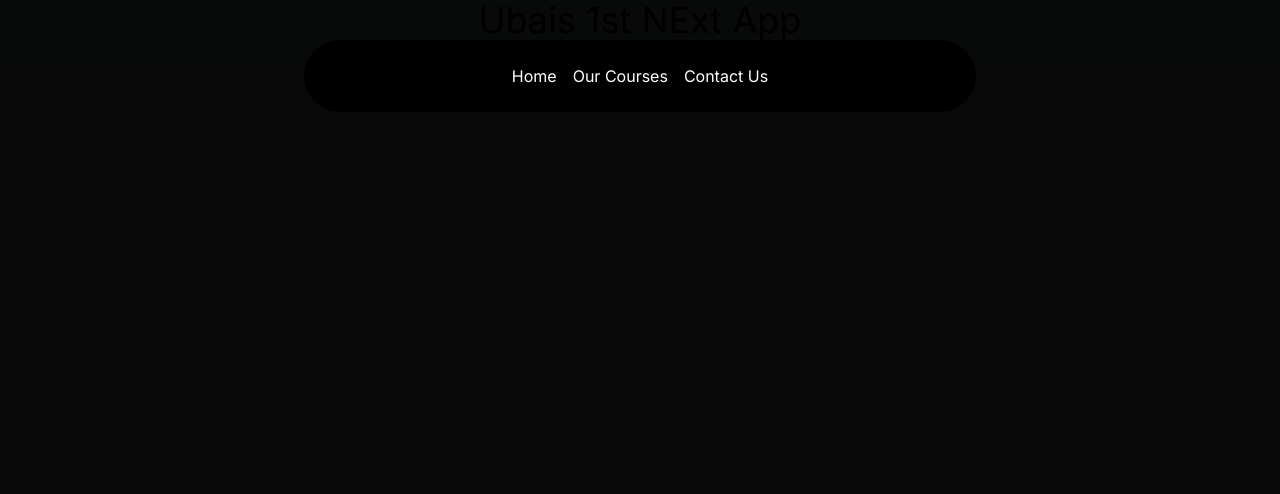
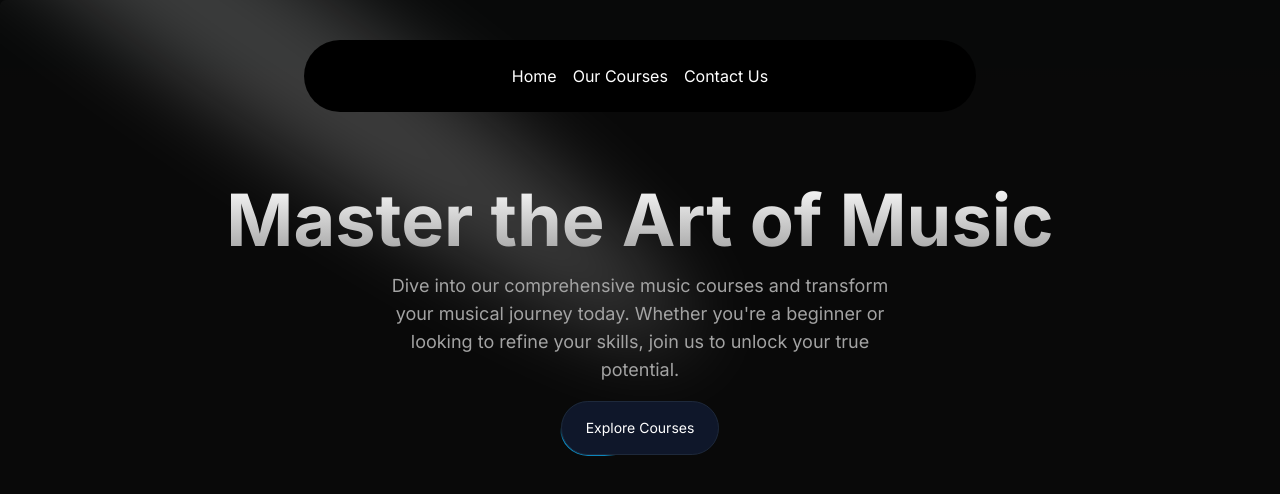
Before and after one commit to Ubais88/art_of_music-nextjs, a Next.js app: page / in a window 1280 px wide. Shown: the top 494 px of the page. Built offline with nearby package versions, Linux system fonts and the light colour scheme.

Commit message:
hero Section added

```diff
--- a/src/app/page.tsx
+++ b/src/app/page.tsx
@@ -1,9 +1,10 @@
+import HeroSection from '@/components/HeroSection'
 import React from 'react'
 
 const page = () => {
   return (
     <main className='min-h-screen bg-black/[0.96] antialiased bg-grid-white/[0.02]'>
-      <div className='text-4xl text-center'>Ubais 1st NExt App</div>
+      <HeroSection/>
     </main>
   )
 }
--- /dev/null
+++ b/src/components/HeroSection.tsx
@@ -0,0 +1,37 @@
+import Link from "next/link";
+import React from "react";
+import { Spotlight } from "./ui/Spotlight";
+import { Button } from "./ui/moving-border";
+
+const HeroSection = () => {
+  return (
+    <div className="h-auto md:h-[40rem] w-full rounded-md flex flex-col items-center justify-center relative overflow-hidden mx-auto py-10 md:py-0">
+      <Spotlight
+        className="-top-40 left-0 md:left-60 md:-top-20"
+        fill="white"
+      />
+      <div className="p-4 relative z-10 w-full text-center">
+        <h1 className="mt-20 md:mt-0 text-4xl md:text-7xl font-bold bg-clip-text text-transparent bg-gradient-to-b from-neutral-50 to-neutral-400">
+          Master the Art of Music
+        </h1>
+        <p className="mt-4 font-normal text-base md:text-lg text-neutral-400 max-w-lg mx-auto">
+          Dive into our comprehensive music courses and transform your musical
+          journey today. Whether you're a beginner or looking to refine your
+          skills, join us to unlock your true potential.
+        </p>
+        <div className="mt-4">
+          <Link href={"/courses"}>
+            <Button
+              borderRadius="1.75rem"
+              className="bg-white dark:bg-slate-900 text-black dark:text-white border-neutral-200 dark:border-slate-800"
+            >
+              Explore Courses
+            </Button>
+          </Link>
+        </div>
+      </div>
+    </div>
+  );
+};
+
+export default HeroSection;
--- /dev/null
+++ b/src/components/ui/Spotlight.tsx
@@ -0,0 +1,56 @@
+import React from "react";
+import { cn } from "@/utils/cn";
+
+type SpotlightProps = {
+  className?: string;
+  fill?: string;
+};
+
+export const Spotlight = ({ className, fill }: SpotlightProps) => {
+  return (
+    <svg
+      className={cn(
+        "animate-spotlight pointer-events-none absolute z-[1]  h-[169%] w-[138%] lg:w-[84%] opacity-0",
+        className
+      )}
+      xmlns="http://www.w3.org/2000/svg"
+      viewBox="0 0 3787 2842"
+      fill="none"
+    >
+      <g filter="url(#filter)">
+        <ellipse
+          cx="1924.71"
+          cy="273.501"
+          rx="1924.71"
+          ry="273.501"
+          transform="matrix(-0.822377 -0.568943 -0.568943 0.822377 3631.88 2291.09)"
+          fill={fill || "white"}
+          fillOpacity="0.21"
+        ></ellipse>
+      </g>
+      <defs>
+        <filter
+          id="filter"
+          x="0.860352"
+          y="0.838989"
+          width="3785.16"
+          height="2840.26"
+          filterUnits="userSpaceOnUse"
+          colorInterpolationFilters="sRGB"
+        >
+          <feFlood floodOpacity="0" result="BackgroundImageFix"></feFlood>
+          <feBlend
+            mode="normal"
+            in="SourceGraphic"
+            in2="BackgroundImageFix"
+            result="shape"
+          ></feBlend>
+          <feGaussianBlur
+            stdDeviation="151"
+            result="effect1_foregroundBlur_1065_8"
+          ></feGaussianBlur>
+        </filter>
+      </defs>
+    </svg>
+  );
+};
--- /dev/null
+++ b/src/components/ui/moving-border.tsx
@@ -0,0 +1,139 @@
+"use client";
+import React from "react";
+import {
+  motion,
+  useAnimationFrame,
+  useMotionTemplate,
+  useMotionValue,
+  useTransform,
+} from "framer-motion";
+import { useRef } from "react";
+import { cn } from "@/utils/cn";
+
+export function Button({
+  borderRadius = "1.75rem",
+  children,
+  as: Component = "button",
+  containerClassName,
+  borderClassName,
+  duration,
+  className,
+  ...otherProps
+}: {
+  borderRadius?: string;
+  children: React.ReactNode;
+  as?: any;
+  containerClassName?: string;
+  borderClassName?: string;
+  duration?: number;
+  className?: string;
+  [key: string]: any;
+}) {
+  return (
+    <Component
+      className={cn(
+        "bg-transparent relative text-xl  h-14 w-40 p-[1px] overflow-hidden ",
+        containerClassName
+      )}
+      style={{
+        borderRadius: borderRadius,
+      }}
+      {...otherProps}
+    >
+      <div
+        className="absolute inset-0"
+        style={{ borderRadius: `calc(${borderRadius} * 0.96)` }}
+      >
+        <MovingBorder duration={duration} rx="30%" ry="30%">
+          <div
+            className={cn(
+              "h-20 w-20 opacity-[0.8] bg-[radial-gradient(var(--sky-500)_40%,transparent_60%)]",
+              borderClassName
+            )}
+          />
+        </MovingBorder>
+      </div>
+
+      <div
+        className={cn(
+          "relative bg-slate-900/[0.8] border border-slate-800 backdrop-blur-xl text-white flex items-center justify-center w-full h-full text-sm antialiased",
+          className
+        )}
+        style={{
+          borderRadius: `calc(${borderRadius} * 0.96)`,
+        }}
+      >
+        {children}
+      </div>
+    </Component>
+  );
+}
+
+export const MovingBorder = ({
+  children,
+  duration = 2000,
+  rx,
+  ry,
+  ...otherProps
+}: {
+  children: React.ReactNode;
+  duration?: number;
+  rx?: string;
+  ry?: string;
+  [key: string]: any;
+}) => {
+  const pathRef = useRef<any>();
+  const progress = useMotionValue<number>(0);
+
+  useAnimationFrame((time) => {
+    const length = pathRef.current?.getTotalLength();
+    if (length) {
+      const pxPerMillisecond = length / duration;
+      progress.set((time * pxPerMillisecond) % length);
+    }
+  });
+
+  const x = useTransform(
+    progress,
+    (val) => pathRef.current?.getPointAtLength(val).x
+  );
+  const y = useTransform(
+    progress,
+    (val) => pathRef.current?.getPointAtLength(val).y
+  );
+
+  const transform = useMotionTemplate`translateX(${x}px) translateY(${y}px) translateX(-50%) translateY(-50%)`;
+
+  return (
+    <>
+      <svg
+        xmlns="http://www.w3.org/2000/svg"
+        preserveAspectRatio="none"
+        className="absolute h-full w-full"
+        width="100%"
+        height="100%"
+        {...otherProps}
+      >
+        <rect
+          fill="none"
+          width="100%"
+          height="100%"
+          rx={rx}
+          ry={ry}
+          ref={pathRef}
+        />
+      </svg>
+      <motion.div
+        style={{
+          position: "absolute",
+          top: 0,
+          left: 0,
+          display: "inline-block",
+          transform,
+        }}
+      >
+        {children}
+      </motion.div>
+    </>
+  );
+};
--- a/tailwind.config.ts
+++ b/tailwind.config.ts
@@ -1,4 +1,9 @@
 import type { Config } from "tailwindcss";
+const defaultTheme = require("tailwindcss/defaultTheme");
+const colors = require("tailwindcss/colors");
+const {
+  default: flattenColorPalette,
+} = require("tailwindcss/lib/util/flattenColorPalette");
 
 const config: Config = {
   content: [
@@ -14,8 +19,38 @@
         "gradient-conic":
           "conic-gradient(from 180deg at 50% 50%, var(--tw-gradient-stops))",
       },
+      animation: {
+        spotlight: "spotlight 2s ease .75s 1 forwards",
+      },
+      keyframes: {
+        spotlight: {
+          "0%": {
+            opacity: '0',
+            transform: "translate(-72%, -62%) scale(0.5)",
+          },
+          "100%": {
+            opacity: '1',
+            transform: "translate(-50%,-40%) scale(1)",
+          },
+        },
+      },
     },
   },
-  plugins: [],
+  plugins: [
+    addVariablesForColors,
+  ],
 };
 export default config;
+
+
+// This plugin adds each Tailwind color as a global CSS variable, e.g. var(--gray-200).
+function addVariablesForColors({ addBase, theme }: any) {
+  let allColors = flattenColorPalette(theme("colors"));
+  let newVars = Object.fromEntries(
+    Object.entries(allColors).map(([key, val]) => [`--${key}`, val])
+  );
+
+  addBase({
+    ":root": newVars,
+  });
+}
```
